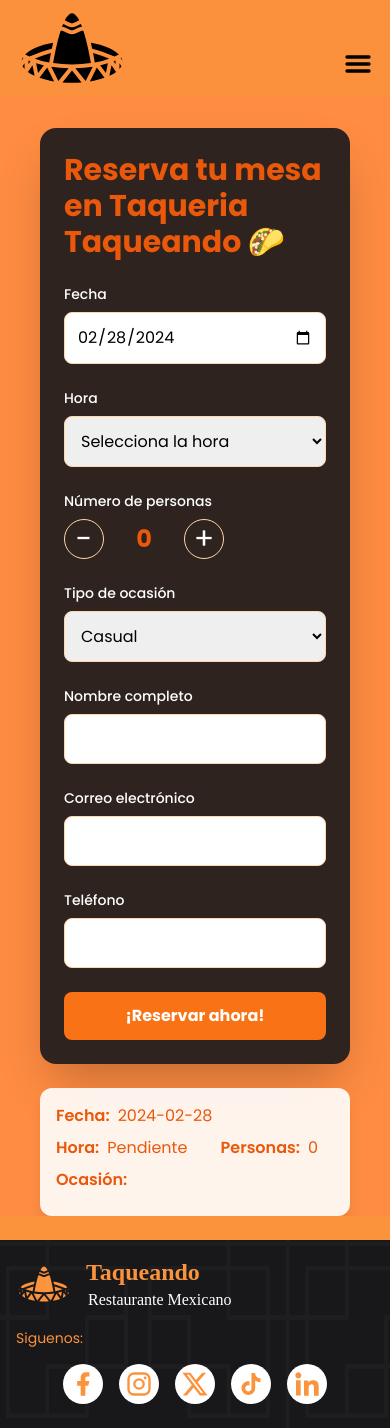
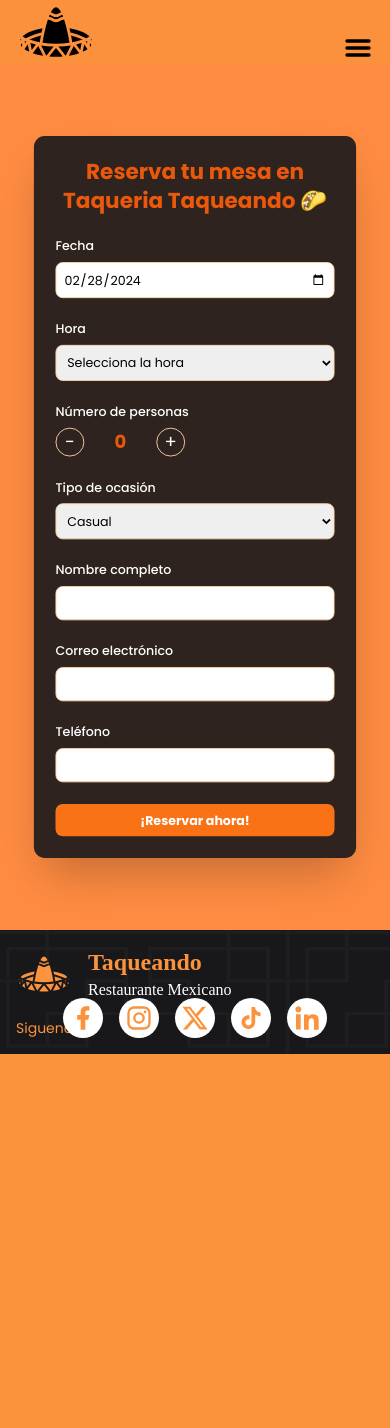
Before and after one commit to Rauljp16/Restaurante-mexicano, a React (Vite) app: page /reservas in a window 390 px wide. After the commit the page ends 1054 px from the top, so only its background shows below. Built offline with nearby package versions, Linux system fonts and the light colour scheme; a web font is replaced by a local one.

Commit message:
responsive

```diff
--- a/src/App.jsx
+++ b/src/App.jsx
@@ -13,7 +13,7 @@ function App() {
     <>
       <Navbar />
       {/* <Header /> */}
-      <Routes>
+      <Routes className="h-full w-screen">
         <Route path="/" element={<Body />} />
         <Route path="/reservas" element={<Reservations />} />
         <Route path="/Carta" element={<Menu />} />
--- a/src/components/Body.jsx
+++ b/src/components/Body.jsx
@@ -10,24 +10,27 @@ import CardTop from './CardTop';
 
 function Body() {
   return (
-    <div className="relative flex w-full flex-col">
-      <section className="relative flex h-screen w-full flex-col items-center justify-center gap-20 bg-orange-400">
-        <img src={decoration2} className="absolute left-0 top-0 w-3/5 " />
-        <img src={decoration1} className=" absolute bottom-4 right-0 w-4/5 " />
+    <div className="relative flex w-full flex-col pt-16">
+      <section className="relative flex h-screen w-full flex-col items-center justify-center gap-16 bg-purple-400">
+        <div className="absolute left-0 top-0 flex h-full w-full">
+          <img src={decoration2} className=" h-full w-1/2" />
+          <img src={decoration1} className="h-full w-1/2" />
+        </div>
         <p
-          className=" text-center font-brush-script text-9xl font-bold uppercase text-white"
+          className=" text-center font-brush-script text-8xl font-bold uppercase text-white"
           style={{ filter: 'drop-shadow(3px 4px 2px RGBA(31, 8, 26, 1))' }}
         >
           Taqueria Taqueando
         </p>
         <img
           src={tacoHome}
-          className=" w-4/6 max-w-[550px]"
+          // className=" w-4/6 max-w-[550px]"
+          className="objebt-cover aspect-square max-w-[400px]"
           style={{ filter: 'drop-shadow(20px 40px 16px RGBa(31, 8, 26, 0.8))' }}
         />
       </section>
 
-      <section className=" relative flex h-screen w-full flex-col items-center justify-center gap-8 bg-gradient-to-t from-zinc-900 via-zinc-900 to-orange-400 to-80% pt-8 ">
+      <section className=" relative flex w-full flex-col items-center justify-center gap-8 bg-gradient-to-t from-zinc-900 via-zinc-900 to-orange-400 to-80% pt-8 ">
         <p
           className="mx-10 mb-8 text-center font-brush-script text-7xl font-bold text-black"
           style={{ filter: 'drop-shadow(2px 2px 2px RGBA(192,38,211, 0.5)' }}
@@ -57,21 +60,21 @@ function Body() {
             descripcion="Ensalada de chinga"
           />
         </div>
-        <img src={decoration1} className="absolute bottom-0 right-0 w-2/3" />
+        {/* <img src={decoration1} className="absolute bottom-0 right-0 w-2/3" /> */}
       </section>
 
       <section className="relative bg-orange-400 ">
         <div className="flex justify-center rounded-b-lg bg-zinc-900 p-20">
-          <img src={fundador} className="w-[70%] rounded-lg" />
+          <img src={fundador} className="w-[60%] rounded-lg" />
         </div>
-        <div className="">
+        <div className="pb-24 pt-10">
           <p className=" mb-4 mt-12 text-center font-brush-script text-7xl font-bold text-black">
             El legado de Pancho!
           </p>
           <p className=" my-5 text-center font-bold">
             Un apasionado emprendedor culinario.{' '}
           </p>
-          <p className="px-4 text-sm text-white">
+          <p className="w full mx-auto max-w-[1000px] px-4 text-sm text-white">
             En el vibrante barrio de La Colonia, nació Pancho en una soleada
             mañana de mayo, envuelto en el aroma de las especias y la música
             callejera. <br />
--- a/src/components/Footer.jsx
+++ b/src/components/Footer.jsx
@@ -2,9 +2,12 @@ import decoration4 from '../img/decoration4.png';
 
 function Footer() {
   return (
-    <div className=" relative bottom-0 left-0 mt-6 flex w-full flex-col justify-center gap-4 overflow-hidden bg-zinc-900">
-      <img src={decoration4} className=" absolute h-full w-full opacity-30 " />
-      <div className="mx-4 mt-4 flex gap-4 font-brush-script">
+    <article className="relative flex w-full flex-col justify-center gap-4 bg-zinc-900 p-4">
+      <img
+        src={decoration4}
+        className=" absolute left-0 h-full w-full opacity-30 "
+      />
+      <div className="flex gap-4 font-brush-script">
         <div className=" ">
           <svg
             xmlns="http://www.w3.org/2000/svg"
@@ -18,15 +21,13 @@ function Footer() {
           </svg>
         </div>
         <div>
-          <h1 className="-ml-0.5 text-2xl font-bold text-orange-400">
-            Taqueando
-          </h1>
+          <h1 className="text-2xl font-bold text-orange-400">Taqueando</h1>
           <p className=" text-white"> Restaurante Mexicano</p>
         </div>
       </div>
-      <p className="ml-4 text-sm text-orange-400">Siguenos:</p>
-      <div className="flex h-16 w-full justify-center gap-4 ">
-        <div className="flex h-10 w-10 items-center justify-center  rounded-full bg-white ">
+      <p className="text-sm text-orange-400">Siguenos:</p>
+      <div className="absolute bottom-4 left-0 flex w-full justify-center gap-4 ">
+        <div className="flex h-10 w-10 items-center justify-center  rounded-full bg-white">
           <svg
             xmlns="http://www.w3.org/2000/svg"
             viewBox="0 0 24 24"
@@ -91,7 +92,7 @@ function Footer() {
           </svg>
         </div>
       </div>
-    </div>
+    </article>
   );
 }
 
--- a/src/components/Navbar.jsx
+++ b/src/components/Navbar.jsx
@@ -3,14 +3,13 @@ import { Link } from 'react-router-dom';
 
 function Navbar() {
   return (
-    <div className=" absolute h-14 ">
-      <div className=" fixed left-0 right-0 top-0 z-20 mx-auto flex h-24 w-full max-w-[1290px] items-center justify-end bg-orange-400/80 p-4  backdrop-blur-sm ">
+    <div className="fixed left-0 right-0 top-0 z-20 mx-auto flex h-16 w-full max-w-[1290px] items-center justify-end bg-orange-400/80 p-4 backdrop-blur-sm">
       <div>
         <Link to="/" className=" hover:text-white">
           <svg
             xmlns="http://www.w3.org/2000/svg"
             viewBox="0 0 512 512"
-              className="relative w-28 text-black"
+            className="relative w-20 text-black"
           >
             <path
               fill="currentColor"
@@ -21,7 +20,6 @@ function Navbar() {
       </div>
       <BurgerMenu />
     </div>
-    </div>
   );
 }
 
--- a/src/components/Reservations.jsx
+++ b/src/components/Reservations.jsx
@@ -36,10 +36,10 @@ function Reservations() {
   };
 
   return (
-    <section className="relative flex flex-col justify-between overflow-hidden bg-[#FF8C42] px-10 pt-32">
-      <div className="relative mx-auto max-w-4xl">
-        <div className="overflow-hidden rounded-2xl bg-zinc-900/90 p-6 shadow-2xl md:p-8">
-          <h2 className="mb-6 text-3xl font-bold text-orange-600">
+    <section className="relative flex min-h-[calc(100vh-124px)] flex-col justify-center bg-[#FF8C42] px-4 pb-8 pt-24">
+      <div className="mx-auto w-full max-w-4xl scale-90">
+        <div className="rounded-xl bg-zinc-900/90 p-6 shadow-2xl ">
+          <h2 className="mb-6 text-center text-2xl font-bold text-orange-600 md:text-3xl">
             Reserva tu mesa en Taqueria Taqueando 🌮
           </h2>
           <form onSubmit={handleSubmit} className="space-y-6">
@@ -52,7 +52,7 @@ function Reservations() {
                   type="date"
                   value={formData.date}
                   onChange={(e) => updateFormData('date', e.target.value)}
-                  className="w-full rounded-lg border border-orange-200 p-3"
+                  className="w-full rounded-lg border border-orange-200 p-2 text-sm"
                   required
                 />
               </div>
@@ -63,7 +63,7 @@ function Reservations() {
                 <select
                   value={formData.time}
                   onChange={(e) => updateFormData('time', e.target.value)}
-                  className="w-full rounded-lg border border-orange-200 p-3"
+                  className="w-full rounded-lg border border-orange-200 p-2 text-sm"
                   required
                 >
                   <option value="">Selecciona la hora</option>
@@ -87,11 +87,11 @@ function Reservations() {
                     onClick={() =>
                       updateFormData('guests', Math.max(1, formData.guests - 1))
                     }
-                    className="flex h-10 w-10 items-center justify-center rounded-full border border-orange-200 text-2xl text-white"
+                    className="flex h-8 w-8 items-center justify-center rounded-full border border-orange-200 text-xl text-white"
                   >
-                    <span className="text-3xl">-</span>
+                    -
                   </button>
-                  <span className="w-12 text-center text-2xl font-bold text-orange-600">
+                  <span className="w-12 text-center text-xl font-bold text-orange-600">
                     {formData.guests}
                   </span>
                   <button
@@ -102,9 +102,9 @@ function Reservations() {
                         Math.min(10, formData.guests + 1)
                       )
                     }
-                    className="flex h-10 w-10 items-center justify-center rounded-full border border-orange-200 text-white"
+                    className="flex h-8 w-8 items-center justify-center rounded-full border border-orange-200 text-xl text-white"
                   >
-                    <span className="text-3xl">+</span>
+                    +
                   </button>
                 </div>
               </div>
@@ -115,7 +115,7 @@ function Reservations() {
                 <select
                   value={formData.occasion}
                   onChange={(e) => updateFormData('occasion', e.target.value)}
-                  className="w-full rounded-lg border border-orange-200 p-3"
+                  className="w-full rounded-lg border border-orange-200 p-2 text-sm"
                 >
                   {occasions.map((occasion) => (
                     <option key={occasion} value={occasion}>
@@ -135,7 +135,7 @@ function Reservations() {
                   type="text"
                   value={formData.name}
                   onChange={(e) => updateFormData('name', e.target.value)}
-                  className="w-full rounded-lg border border-orange-200 p-3"
+                  className="w-full rounded-lg border border-orange-200 p-2 text-sm"
                   required
                 />
               </div>
@@ -147,7 +147,7 @@ function Reservations() {
                   type="email"
                   value={formData.email}
                   onChange={(e) => updateFormData('email', e.target.value)}
-                  className="w-full rounded-lg border border-orange-200 p-3"
+                  className="w-full rounded-lg border border-orange-200 p-2 text-sm"
                   required
                 />
               </div>
@@ -161,41 +161,18 @@ function Reservations() {
                 type="tel"
                 value={formData.phone}
                 onChange={(e) => updateFormData('phone', e.target.value)}
-                className="w-full rounded-lg border border-orange-200 p-3"
+                className="w-full rounded-lg border border-orange-200 p-2 text-sm"
                 required
               />
             </div>
 
             <button
               type="submit"
-              className="w-full rounded-lg bg-orange-500 px-4 py-3 font-bold text-white transition duration-300 hover:bg-orange-600"
+              className="w-full rounded-lg bg-orange-500 px-4 py-2 text-sm font-bold text-white transition duration-300 hover:bg-orange-600"
             >
               ¡Reservar ahora!
             </button>
           </form>
-        </div>
-
-        <div className="mt-6 rounded-xl bg-white/90 p-4 shadow-lg backdrop-blur">
-          <div className="flex flex-wrap items-center justify-between text-orange-600">
-            {['Fecha', 'Hora', 'Personas', 'Ocasión'].map((label, index) => (
-              <div
-                key={index}
-                className="mb-2 mr-4 flex items-center space-x-2"
-              >
-                <span className="font-semibold">{label}:</span>
-                <span>
-                  {label === 'Fecha'
-                    ? formData.date
-                    : label === 'Hora'
-                      ? formData.time || 'Pendiente'
-                      : label === 'Personas'
-                        ? formData.guests
-                        : formData.occasion.charAt(0).toUpperCase() +
-                          formData.occasion.slice(1)}
-                </span>
-              </div>
-            ))}
-          </div>
         </div>
       </div>
     </section>
```
Lines whose indentation alone changed are shown as unchanged.
